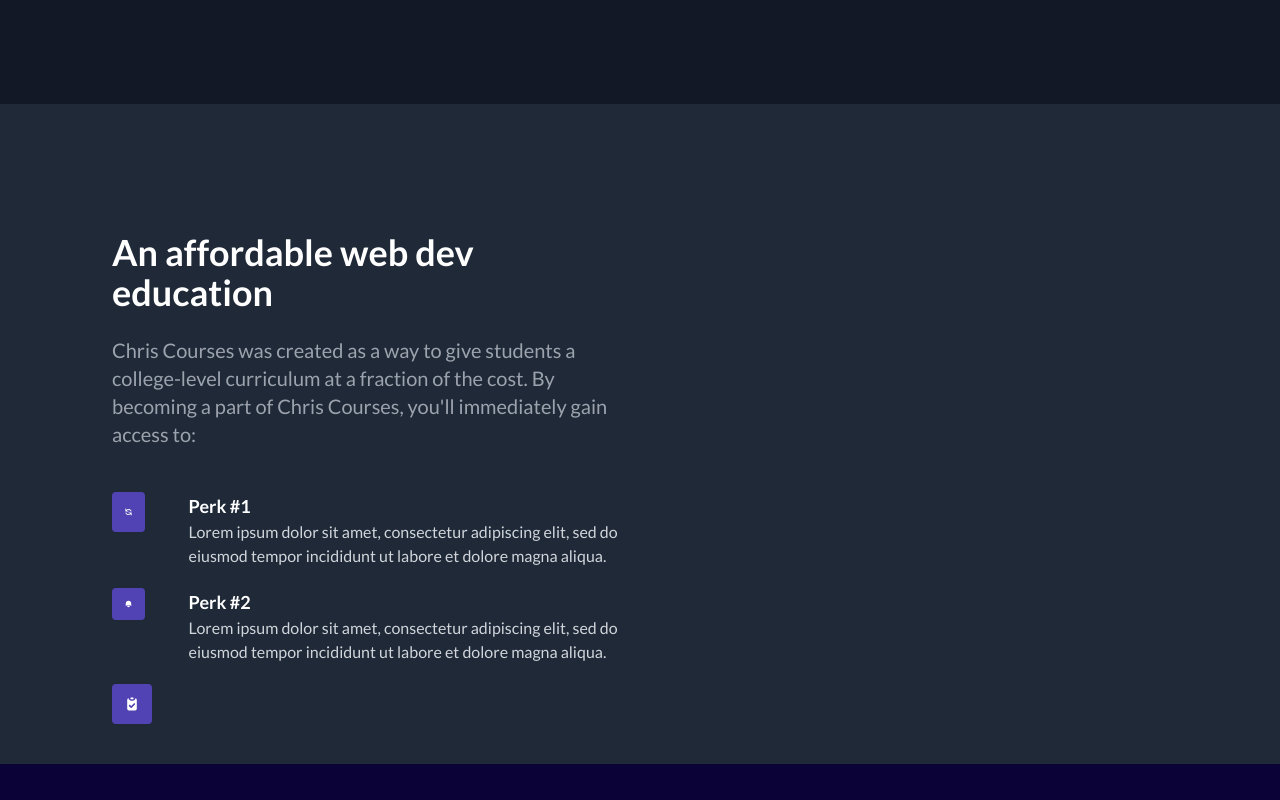
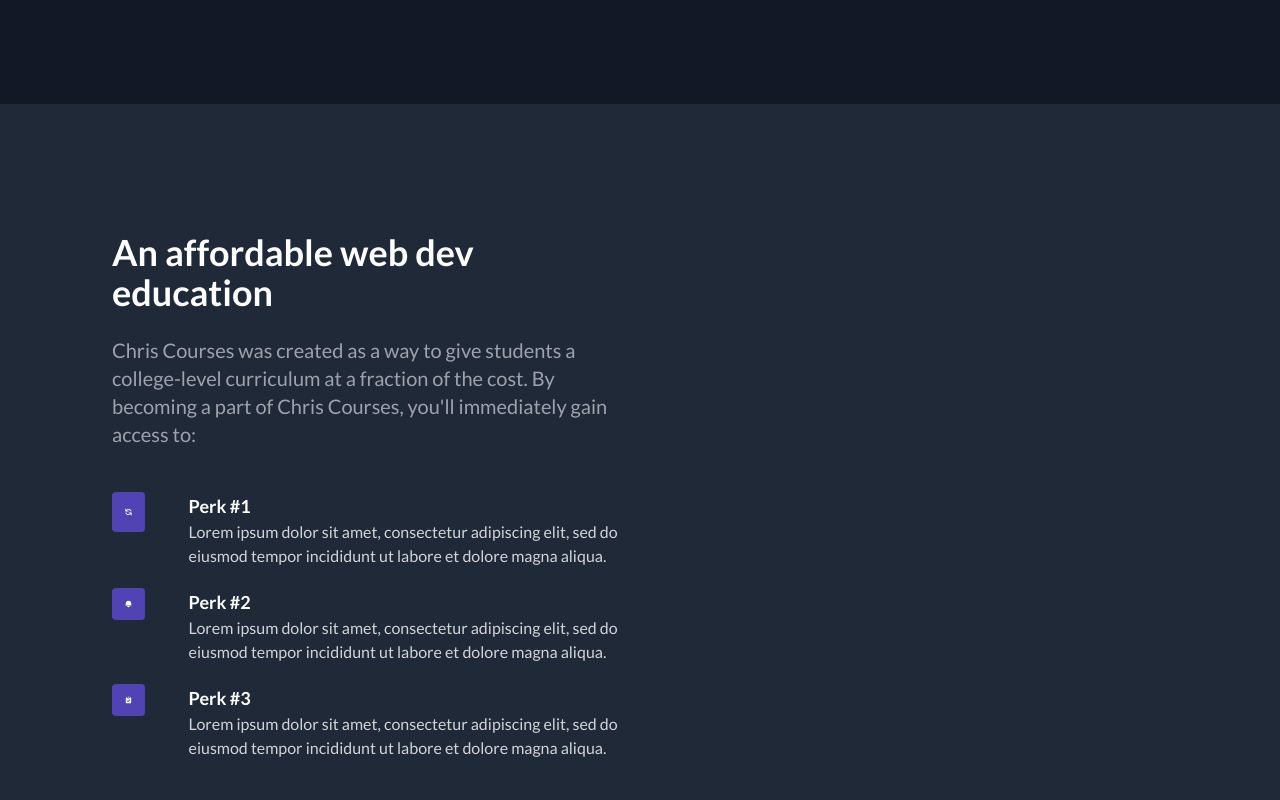
Before and after one commit to Nebenmor/course-website, a website: page public/index.html in a window 1280 px wide. Shown: the part 1406-2206 px from the top of the page. Before the commit the page ends 2170 px from the top, so only its background shows below. Drawn offline with nearby package versions, Linux system fonts and the light colour scheme.

Commit message:
implement perk 3 description

```diff
--- a/public/index.html
+++ b/public/index.html
@@ -220,7 +220,10 @@
                     <div class="bg-iconColor p-3 rounded">
                         <img src="./img/calendar.svg" alt="notification-bell" class="w-4">
                     </div>
-
+                    <div>
+                        <h2 class="text-white font-bold text-lg">Perk #3</h2>
+                        <p class="font-normal font-base text-normalGray">Lorem ipsum dolor sit amet, consectetur adipiscing elit, sed do eiusmod tempor incididunt ut labore et dolore magna aliqua.</p>
+                    </div>
                 </div>
             </div>
 
```
